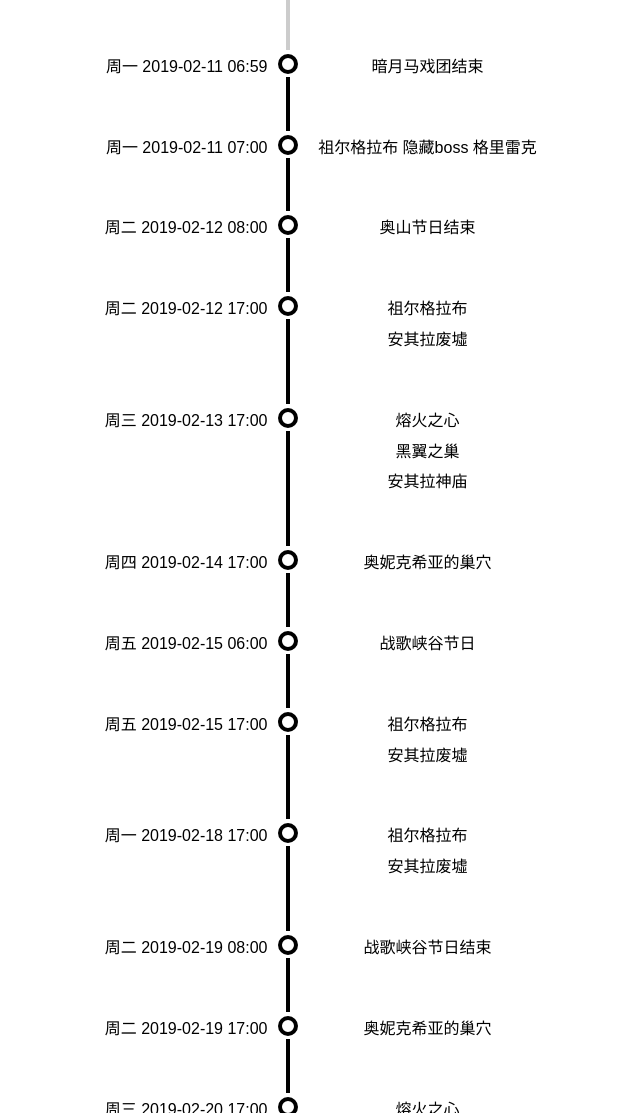
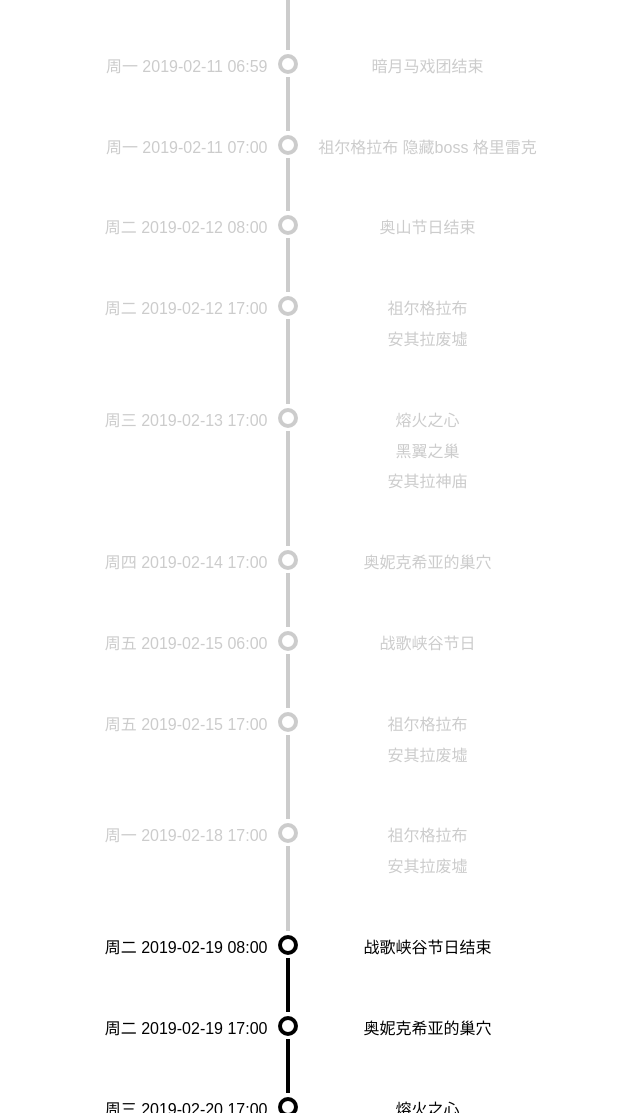
Before and after one commit to cdlist/cdlist.github.io, a plain HTML site: page index.html in a window 1280 px wide. Shown: the part 551-1664 px from the top of the page, without its empty margins (319-959 px from the left). Drawn offline with Linux system fonts and the light colour scheme; a script that the page names is missing.

Commit message:
Update index.html

```diff
--- a/index.html
+++ b/index.html
@@ -96,7 +96,7 @@
                           </div>
 
 
-            <div class="row ">
+            <div class="row old">
               <div class="date">
                 <span class="dayname">周一</span>
                 2019-02-11 06:59              </div>
@@ -109,7 +109,7 @@
                           </div>
 
 
-            <div class="row ">
+            <div class="row old">
               <div class="date">
                 <span class="dayname">周一</span>
                 2019-02-11 07:00              </div>
@@ -122,7 +122,7 @@
                           </div>
 
 
-            <div class="row ">
+            <div class="row old">
               <div class="date">
                 <span class="dayname">周二</span>
                 2019-02-12 08:00              </div>
@@ -135,7 +135,7 @@
                           </div>
 
 
-            <div class="row ">
+            <div class="row old">
               <div class="date">
                 <span class="dayname">周二</span>
                 2019-02-12 17:00              </div>
@@ -149,7 +149,7 @@
                           </div>
 
 
-            <div class="row ">
+            <div class="row old">
               <div class="date">
                 <span class="dayname">周三</span>
                 2019-02-13 17:00              </div>
@@ -164,7 +164,7 @@
                           </div>
 
 
-            <div class="row ">
+            <div class="row old">
               <div class="date">
                 <span class="dayname">周四</span>
                 2019-02-14 17:00              </div>
@@ -177,7 +177,7 @@
                           </div>
 
 
-            <div class="row ">
+            <div class="row old">
               <div class="date">
                 <span class="dayname">周五</span>
                 2019-02-15 06:00              </div>
@@ -190,7 +190,7 @@
                           </div>
 
 
-            <div class="row ">
+            <div class="row old">
               <div class="date">
                 <span class="dayname">周五</span>
                 2019-02-15 17:00              </div>
@@ -204,7 +204,7 @@
                           </div>
 
 
-            <div class="row ">
+            <div class="row old">
               <div class="date">
                 <span class="dayname">周一</span>
                 2019-02-18 17:00              </div>
```
